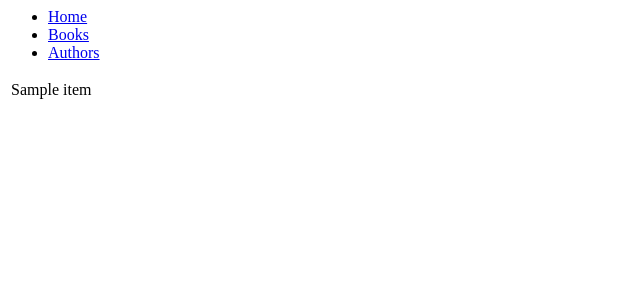
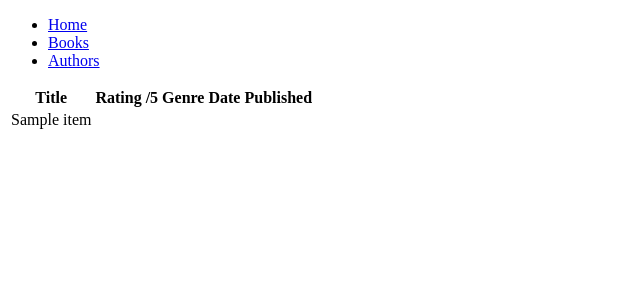
Before and after one commit to howardsara/Database-Processes, a Flask app: template templates/books.html in a window 1280 px wide. Shown: the top 300 px of the page, without its empty margins (0-640 px from the left). Run offline with Flask 3, Linux system fonts and the light colour scheme; the template is opened without the code that fills it: most values are stand-ins (such as "Sample title", 1, 10 or a date in 2020).

Commit message:
Refined display of data

```diff
--- a/main.py
+++ b/main.py
@@ -1,10 +1,12 @@
-from flask import Flask, render_template
 import sqlite3
 from sqlite3 import Error
+
+from flask import Flask, render_template
 
 
 app = Flask(__name__)
 DATABASE = "books.db"
+
 
 def create_connection(db_file):
     """
@@ -20,17 +22,17 @@
         print(e)
         return None
 
+
 @app.route('/')
 def render_index():
 
     return render_template('index.html')
 
 
-
 @app.route('/books')
 def render_books():
     # Define query and connection
-    query = "SELECT * FROM books"
+    query = "SELECT title, rating, genre, published, author_id FROM books"
     con = create_connection(DATABASE)
     cur = con.cursor()
 
@@ -40,6 +42,7 @@
     con.close()
     print(book_list)
     return render_template('books.html', books=book_list)
+
 
 @app.route('/authors')
 def render_authors():
@@ -56,7 +59,5 @@
     return render_template('authors.html', authors=author_list)
 
 
-
-
 if __name__ == '__main__':
   app.run(host='0.0.0.0', port=5000)
--- a/templates/books.html
+++ b/templates/books.html
@@ -1,3 +1,6 @@
+<!DOCTYPE html>
+<html>
+
     <nav>
         <ul>
           <li><a href="/">Home</a></li>
@@ -6,12 +9,23 @@
         </ul>
     </nav>
 
+    <body>
         <table>
+            <tr>
+                <th>Title</th>
+                <th>Rating /5</th>
+                <th>Genre</th>
+                <th>Date Published</th>
+            </tr>
+
             {% for book in books %}
             <tr>
-            {% for item in book %}
+                {% for item in book[:-1] %}
                     <td>{{ item }}</td>
                 {% endfor %}
             </tr>
             {% endfor %}
         </table>
+    </body>
+
+</html>
--- a/templates/index.html
+++ b/templates/index.html
@@ -1,3 +1,5 @@
+<!DOCTYPE html>
+<html>
   <nav>
       <ul>
         <li><a href="/">Home</a></li>
@@ -5,3 +7,4 @@
         <li><a href="/authors">Authors</a></li>
       </ul>
   </nav>
+</html>
```
Also changed, not shown: templates/authors.html (+12 -1 lines). Lines whose indentation alone changed are shown as unchanged.
